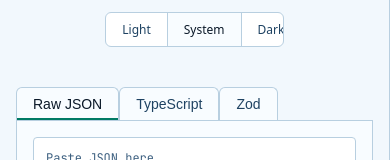
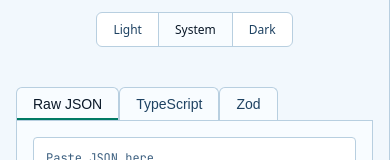
Before and after one commit to mattlayton1986/fathom, a Next.js app: page / in a window 390 px wide. Shown: the top 160 px of the page. Built offline with nearby package versions, Linux system fonts and the light colour scheme.

Commit message:
fix(ui): prevent theme selector clipping on mobile

```diff
--- a/components/ThemeToggle/ThemeToggle.module.scss
+++ b/components/ThemeToggle/ThemeToggle.module.scss
@@ -7,6 +7,10 @@
   min-height: 30px;
   max-width: 50%;
   margin: var(--space-2) auto;
+
+  @media (max-width: 768px) {
+    max-width: 100%;
+  }
 }
 
 .option {
```
